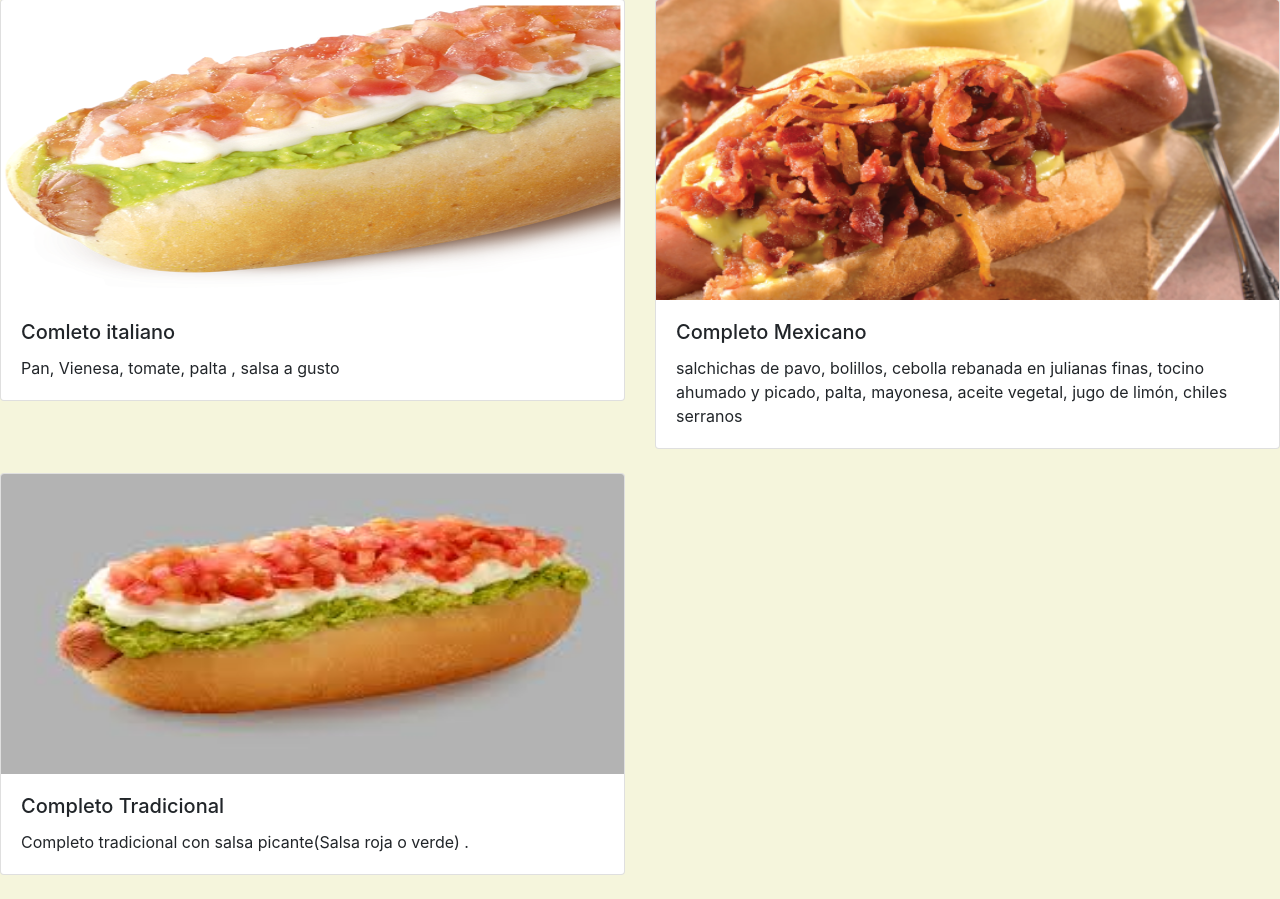
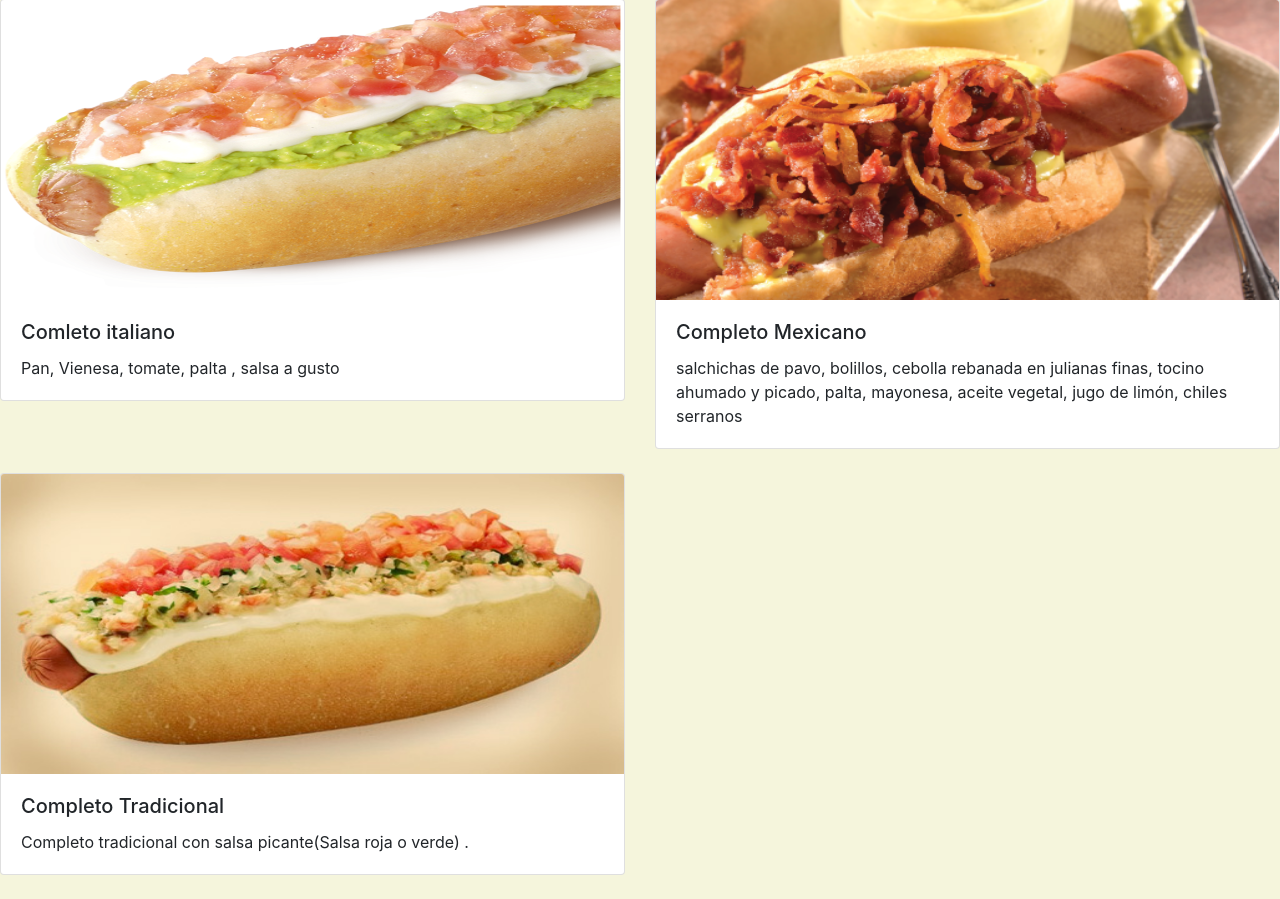
Before and after one commit to Bastian775/Completos_Machine, a Django app: page /Completos.html/ in a window 1280 px wide. Shown: the part 101-1000 px from the top of the page. Run offline with Django 3.2, Linux system fonts and the light colour scheme; some libraries are stand-ins or nearby versions.

Commit message:
cambio de imagen

```diff
--- a/main/templates/main/Completos.html
+++ b/main/templates/main/Completos.html
@@ -23,7 +23,7 @@
     </div>
     <div class="col mb-4">
       <div class="card">
-        <img src="{% static 'main/imagenes/completoTradi.jpg'%}" class="card-img-top" alt="...">
+        <img src="{% static 'main/imagenes/completo_chucru.jpg'%}" class="card-img-top" alt="...">
         <div class="card-body">
           <h5 class="card-title">Completo Tradicional</h5>
           <p class="card-text">Completo tradicional con salsa picante(Salsa roja o verde) .</p>
```
Also changed, not shown: main/static/main/imagenes/completo_chucru.jpg (added).
